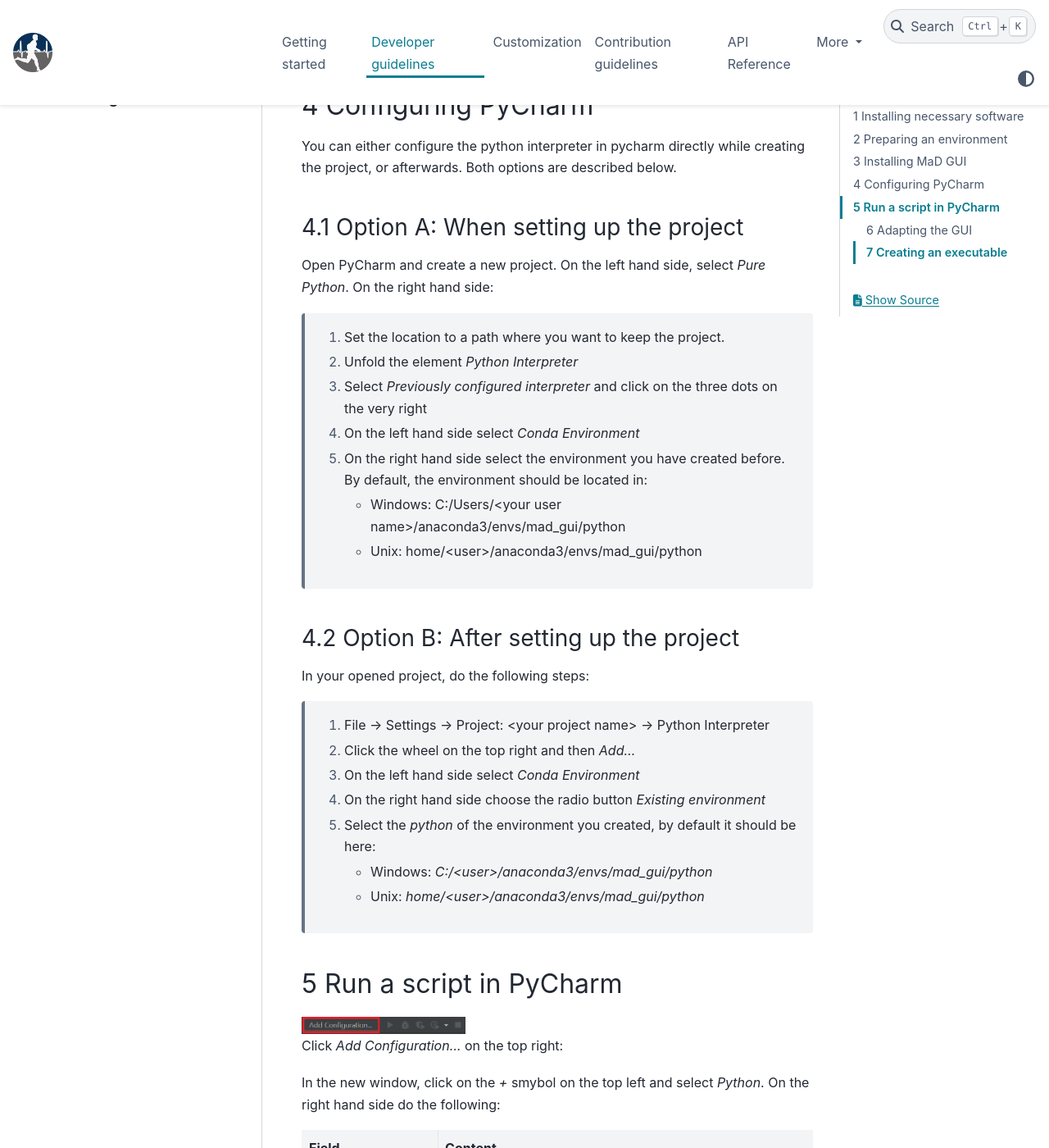
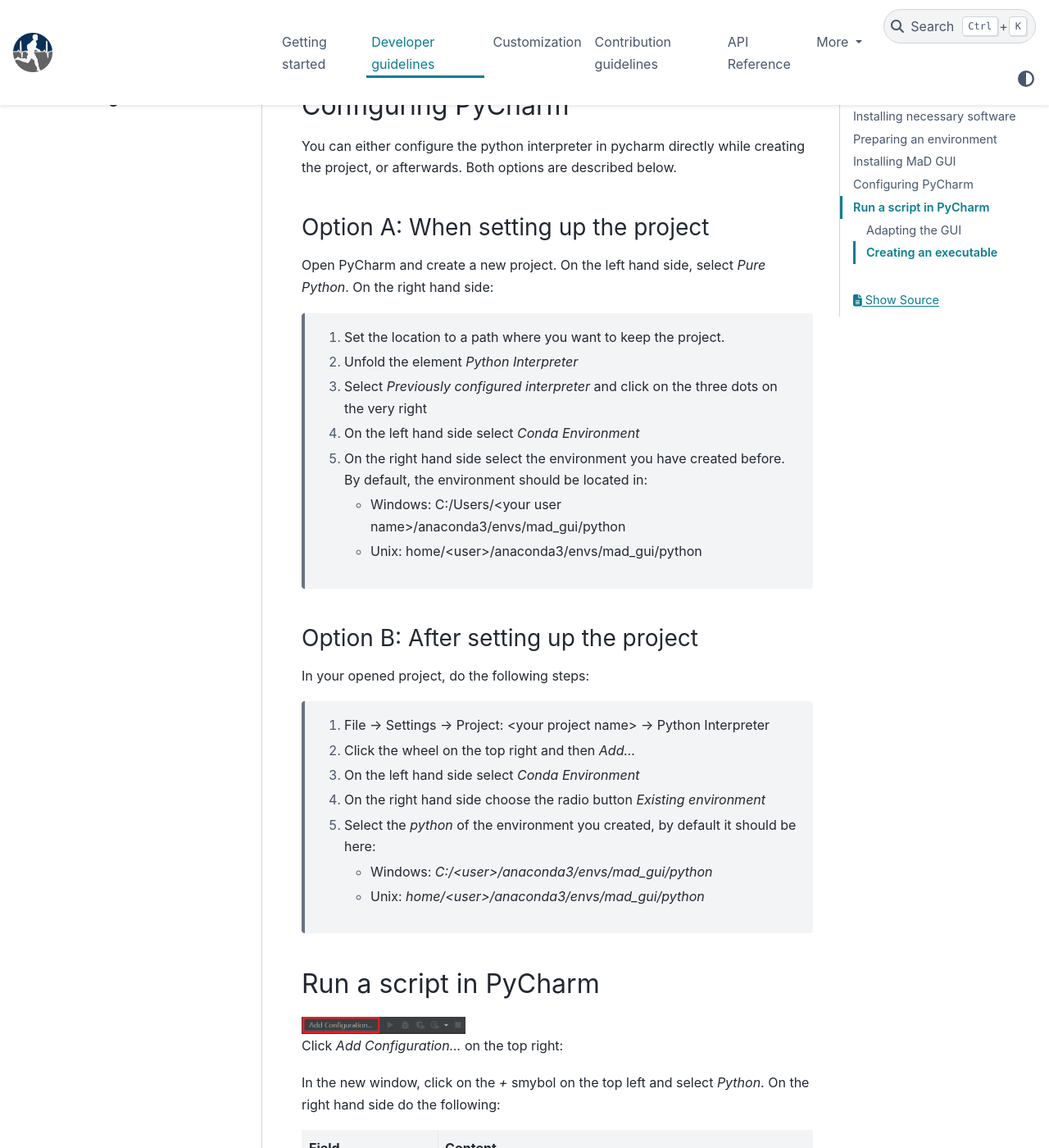
Before and after one commit to mad-lab-fau/mad-gui, a Sphinx documentation site: the page built from docs/developer_guidelines.rst, in a window 1280 px wide and 1400 px high, scrolled down 3376 px. Shown: the whole window at 82% size. Built offline with Sphinx 7.4.7 and the PyData theme 0.15.4, drawn with Linux system fonts in a browser that asks for light colours; some of the changed text lies outside the part shown.

Commit message:
Remove numbers from guideline docs

```diff
--- a/docs/developer_guidelines.rst
+++ b/docs/developer_guidelines.rst
@@ -9,8 +9,8 @@
 
 .. _installing software:
 
-1 Installing necessary software
-###############################
+Installing necessary software
+#############################
 Necessary software to be installed in advance:
 
     - `anaconda <https://www.anaconda.com/products/individual>`_
@@ -21,8 +21,8 @@
 
 .. _preparing environment:
 
-2 Preparing an environment
-##########################
+Preparing an environment
+########################
 After installing anaconda, open the Anaconda Prompt.
 Then create a virtual environment in there by using the following commands:
 
@@ -37,8 +37,8 @@
     :width: 400
     :alt: Environment "mad_gui" activated in command prompt
 
-3 Installing MaD GUI
-####################
+Installing MaD GUI
+##################
 You have two possibilities for installing the dependencies:
 
 Assuming you want to build on top of the MaD GUI and do things that are described in :ref:`customization`, installation
@@ -51,8 +51,8 @@
 
 .. _install via pip:
 
-3.1 Customization
-*****************
+Customization
+*************
 
 Make sure `mad_gui` virtual environment is still activated (see :ref:`Preparing environment <preparing environment>`).
 Depending on how you are handling dependency management, you can use one of the three suggestions:
@@ -66,11 +66,11 @@
 
 .. _install via poetry:
 
-3.2 Contributing
-****************
+Contributing
+************
 
-3.2.1 Retrieving the repository
-*******************************
+Retrieving the repository
+*************************
 If you are familiar with git, simply clone the repository:
 
 `git clone https://github.com/mad-lab-fau/mad-gui.git`
@@ -82,8 +82,8 @@
     :width: 400
     :alt: Downloading the package
 
-3.2.2 Actual installation
-*************************
+Actual installation
+*******************
 Stay in the anaconda prompt and switch to the directory, where you have downloaded the repository to.
 Most likely, you will need commands like these:
 
@@ -122,14 +122,14 @@
 
 .. _Configuring PyCharm:
 
-4 Configuring PyCharm
-#####################
+Configuring PyCharm
+###################
 
 You can either configure the python interpreter in pycharm directly while creating the project, or afterwards.
 Both options are described below.
 
-4.1 Option A: When setting up the project
-*****************************************
+Option A: When setting up the project
+*************************************
 
 Open PyCharm and create a new project.
 On the left hand side, select `Pure Python`.
@@ -149,8 +149,8 @@
 
       * Unix: home/<user>/anaconda3/envs/mad_gui/python
 
-4.2 Option B: After setting up the project
-******************************************
+Option B: After setting up the project
+**************************************
 In your opened project, do the following steps:
 
    #. File -> Settings -> Project: <your project name> -> Python Interpreter
@@ -170,8 +170,8 @@
 
 .. _adding a script for execution:
 
-5 Run a script in PyCharm
-#########################
+Run a script in PyCharm
+#######################
 
 .. image:: res/images/pycharm_01_add_config.png
     :width: 200
@@ -198,8 +198,8 @@
 
 .. _adapting the gui:
 
-6 Adapting the GUI
-******************
+Adapting the GUI
+****************
 We created the GUI in a way, that you can inject your own plugins into the GUI.
 These can then for example take care for loading data of a specific format.
 Furthermore, you have the possibility to inject algorithms this way.
@@ -208,8 +208,8 @@
 In case you there is something that you want to change in the GUI, which is not possible using plugins,
 you will need our :ref:`Contribution Guidelines <contribution guidelines>`.
 
-7 Creating an executable
-************************
+Creating an executable
+**********************
 
 You may want to ship the GUI including your plugin(s) to users, who are not familiar with python and/or do not have the possibilites to install something on their machine.
 In this case, you can create an executable of the GUI as follows:
```
